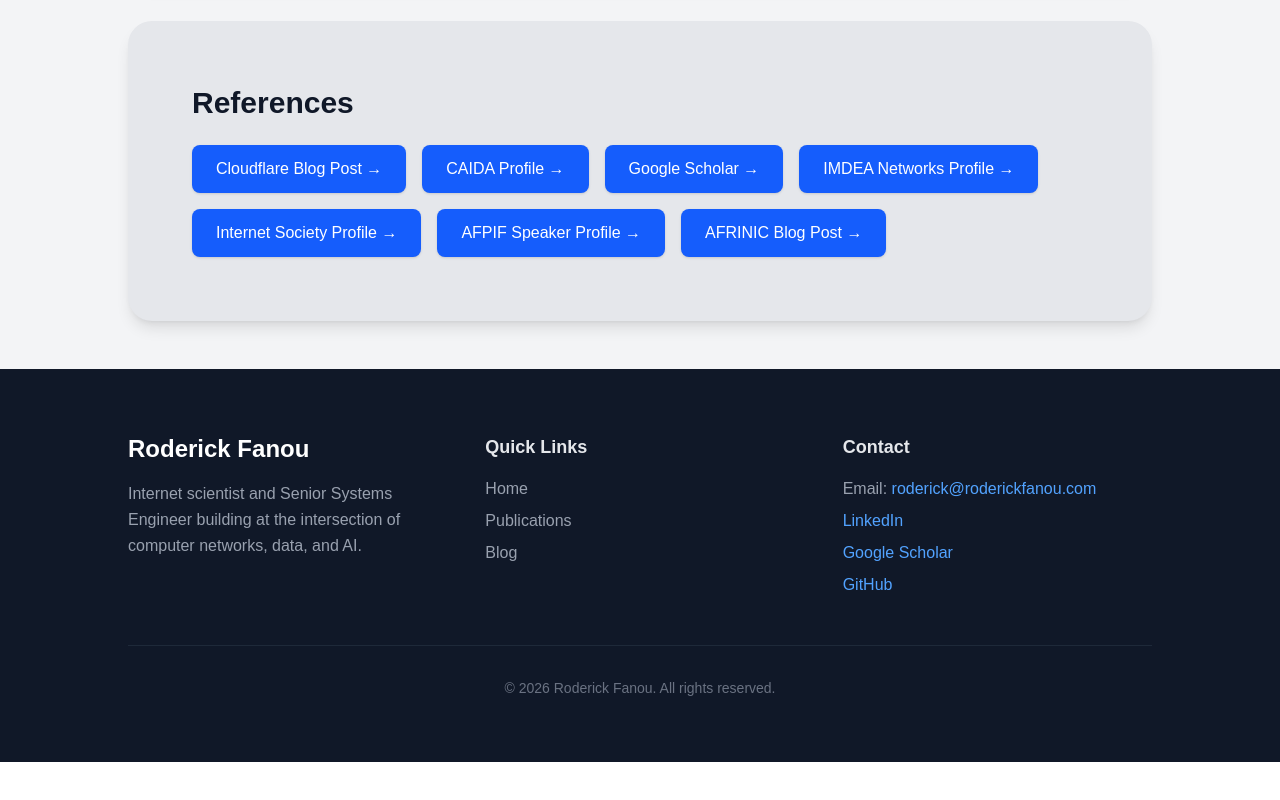
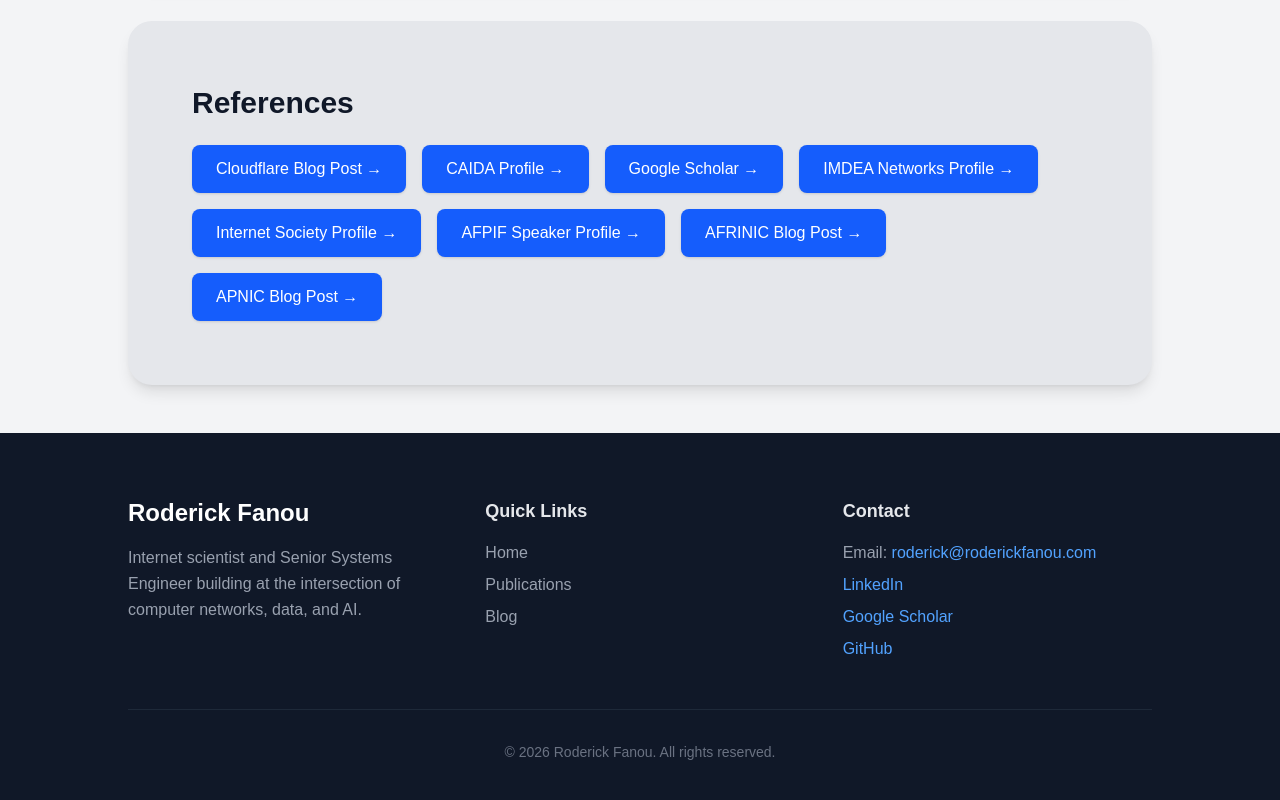
Before and after one commit to rodricfanou/rodricfanou.github.io, a Next.js app: page /publications in a window 1280 px wide. Shown: the part 2078-2878 px from the top of the page. Before the commit the page ends 2840 px from the top, so only its background shows below. Built offline with nearby package versions, Linux system fonts and the light colour scheme.

Commit message:
Add APNIC blog post link to references

```diff
--- a/src/app/publications/page.tsx
+++ b/src/app/publications/page.tsx
@@ -261,6 +261,14 @@ export default function Publications() {
             >
               AFRINIC Blog Post &rarr;
             </a>
+            <a
+              href="https://blog.apnic.net/2021/02/22/unintended-consequences-of-submarine-cable-deployment-on-internet-routing/"
+              target="_blank"
+              rel="noopener noreferrer"
+              className="inline-block px-6 py-3 bg-blue-600 text-white rounded-lg text-base font-medium hover:bg-blue-700 transition-colors shadow-sm"
+            >
+              APNIC Blog Post &rarr;
+            </a>
           </div>
         </FadeIn>
       </section>
```
